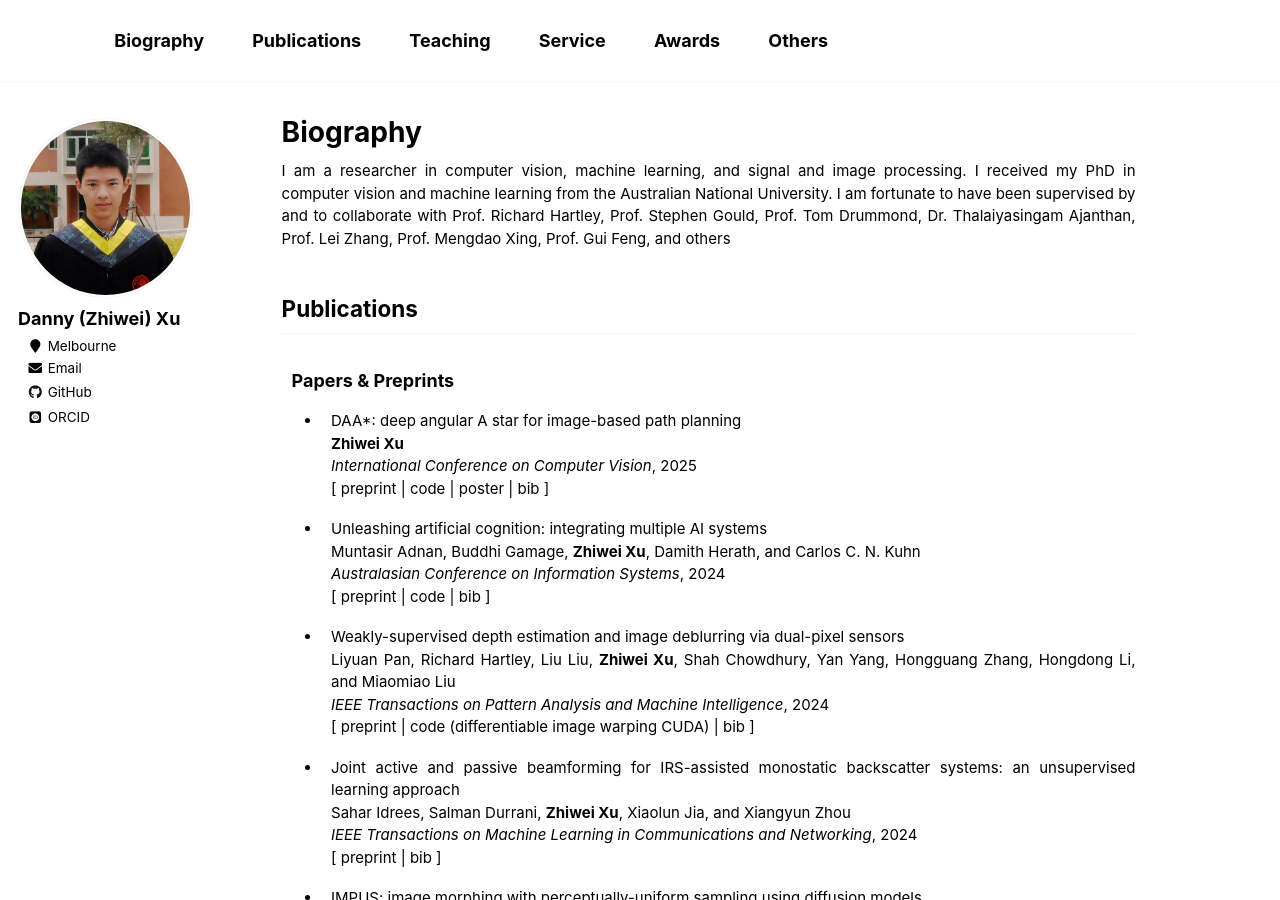
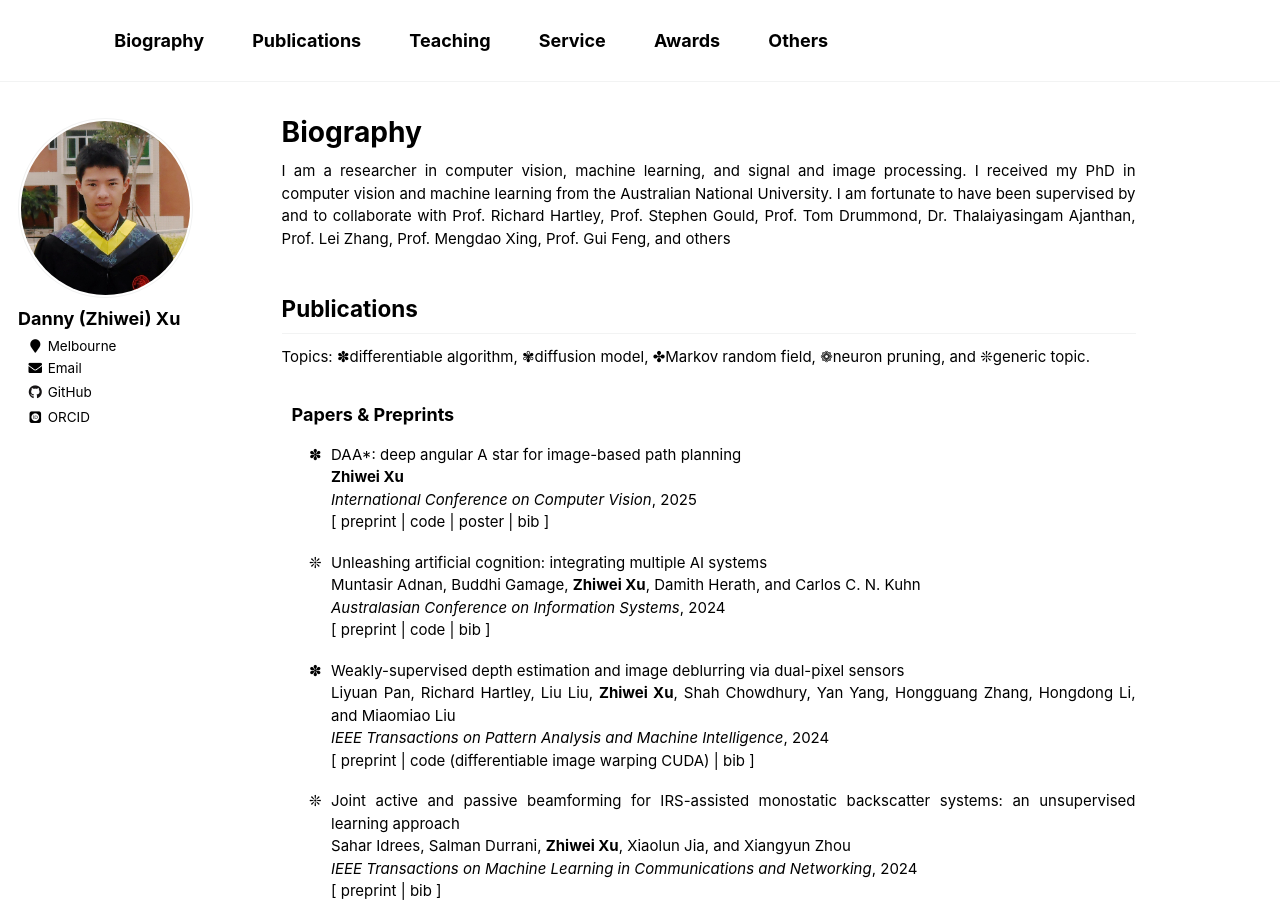
Before and after one commit to zwxu064/zwxu064.github.io, a Jekyll site: the page built from _pages/about.html, in a window 1280 px wide and 900 px high. Built offline with Jekyll 4.4.1, drawn with Linux system fonts in a browser that asks for light colours; some web fonts are replaced.

Commit message:
Update about.html

```diff
--- a/_pages/about.html
+++ b/_pages/about.html
@@ -22,15 +22,15 @@ ul{li{padding-inline-start: 1ch;}}
 </p>
 
 <h2 id="publications">Publications</h2>
-  <!-- <div>Topics: <span style="color:black">✽</span>deep declarative network,
+  <div>Topics: <span style="color:black">✽</span>differentiable algorithm,
     <span style="color:black">✾</span>diffusion model,
     <span style="color:black">✤</span>Markov random field,
     <span style="color:black">❁</span>neuron pruning,
     and <span style="color:black">❊</span>generic topic.
-  </div> -->
+  </div>
 
   <h3 class="tab">Papers & Preprints</h3>
-  <ul>
+  <ul class="ddn">
   <li style="color:black">
 	  <div><span style="font-size:1em">DAA*: deep angular A star for image-based path planning</span></div>
       <div><span style="color:black;font-size:1em"><strong>Zhiwei Xu</strong></span></div>
@@ -54,7 +54,7 @@ ul{li{padding-inline-start: 1ch;}}
   </li>
   </ul>
 
-  <ul>
+  <ul class="generic">
   <li style="color:black">
 	  <div><span style="font-size:1em">Unleashing artificial cognition: integrating multiple AI systems</span></div>
       <div><span style="color:black;font-size:1em">Muntasir Adnan, Buddhi Gamage, <strong>Zhiwei Xu</strong>, Damith Herath, and Carlos C. N. Kuhn</span></div>
@@ -77,7 +77,7 @@ ul{li{padding-inline-start: 1ch;}}
   </li>
   </ul>
 
-  <ul>
+  <ul class="ddn">
   <li style="color:black"><div><span style="font-size:1em">Weakly-supervised depth estimation and image deblurring via dual-pixel sensors</span></div>
       <div><span style="color:black;font-size:1em">Liyuan Pan, Richard Hartley, Liu Liu, <strong>Zhiwei Xu</strong>, Shah Chowdhury, Yan Yang, Hongguang Zhang, Hongdong Li, and Miaomiao Liu</span></div>
       <div><span style="color:black"><i>IEEE Transactions on Pattern Analysis and Machine Intelligence</i>, 2024</span></div>
@@ -99,7 +99,7 @@ ul{li{padding-inline-start: 1ch;}}
   </li>
   </ul>
 
-  <ul>
+  <ul class="generic">
   <li style="color:black">
 	  <div><span style="font-size:1em">Joint active and passive beamforming for IRS-assisted monostatic backscatter systems: an unsupervised learning approach</span></div>
       <div><span style="color:black;font-size:1em">Sahar Idrees, Salman Durrani, <strong>Zhiwei Xu</strong>, Xiaolun Jia, and Xiangyun Zhou</span></div>
@@ -121,7 +121,7 @@ ul{li{padding-inline-start: 1ch;}}
   </li>
   </ul>
 
-  <ul>
+  <ul class="diffusion">
   <li style="color:black"><div><span style="font-size:1em;color:black">IMPUS: image morphing with perceptually-uniform sampling using diffusion models</span></div>
       <div><span style="color:black;font-size:1em">Zhaoyuan Yang, Zhengyang Yu, <strong>Zhiwei Xu</strong>, Jaskirat Singh, Jing Zhang, Dylan Campbell, Peter Tu, and Richard Hartley</span></div>
       <div><span style="color:black"><i>International Conference on Learning Representations</i>, 2024</span></div>
@@ -143,7 +143,7 @@ ul{li{padding-inline-start: 1ch;}}
   </li>
   </ul>
 
-  <ul>
+  <ul class="generic">
   <li style="color:black"><div><span style="color:black">Adversarial purification with the manifold hypothesis</span></div>
       <div><span style="color:black;font-size:1em">Zhaoyuan Yang, <strong>Zhiwei Xu</strong>, Jing Zhang, Richard Hartley, and Peter Tu</span></div>
       <div><span style="color:black"><span style="color:black"><i>Association for the Advancement of Artificial Intelligence</i>, 2024</span></div>
@@ -165,7 +165,7 @@ ul{li{padding-inline-start: 1ch;}}
   </li>
   </ul>
 
-  <ul>
+  <ul class="diffusion">
   <li style="color:black"><div><span style="color:black">Probabilistic and semantic descriptions of image manifolds and their applications</span></div>
       <div><span style="color:black;font-size:1em">Peter Tu, Zhaoyuan Yang, Richard Hartley, <strong>Zhiwei Xu</strong>, Jing Zhang, Yiwei Fu,
 	  Dylan Campbell, Jaskirat Singh, and Tianyu Wang</span></div>
@@ -187,7 +187,7 @@ ul{li{padding-inline-start: 1ch;}}
   </li>
   </ul>
 
-  <ul>
+  <ul class="ddn">
   <li style="color:black"><div><span style="color:black">PMaF: deep declarative layers for principal matrix features</span></div>
       <div><span style="color:black;font-size:1em"><strong>Zhiwei Xu</strong>, Hao Wang, Yanbin Liu, and Stephen Gould</span></div>
       <div><span style="color:black"><i>International Conference on Machine Learning Workshop</i>, 2023</span></div>
@@ -210,7 +210,7 @@ ul{li{padding-inline-start: 1ch;}}
   </li>
   </ul>
 
-  <ul>
+  <ul class="ddn">
   <li style="color:black"><div><span style="color:black">Towards understanding gradient approximation in equality constrained deep declarative networks</span></div>
       <div><span style="color:black;font-size:1em">Stephen Gould, Ming Xu, <strong>Zhiwei Xu</strong>, and Yanbin Liu</span></div>
       <div><span style="color:black"><i>International Conference on Machine Learning Workshop</i>, 2023</span></div>
@@ -232,7 +232,7 @@ ul{li{padding-inline-start: 1ch;}}
   </li>
   </ul>
 
-  <ul>
+  <ul class="ddn">
   <li style="color:black"><div><span style="color:black">Exploiting problem structure in deep declarative networks: two case studies</span></div>
       <div><span style="color:black;font-size:1em">Stephen Gould, Dylan Campbell, Itzik Ben-Shabat, Chamin Hewa Koneputugodage, and <strong>Zhiwei Xu</strong></span></div>
       <div><span style="color:black"><i>Association for the Advancement of Artificial Intelligence Workshop</i>, 2022</span></div>
@@ -254,21 +254,21 @@ ul{li{padding-inline-start: 1ch;}}
   </li>
   </ul>
 
-  <ul>
+  <ul class="ddn">
   <li style="color:black"><div><span style="color:black">ViLESS: least squares on sphere for video classification</span></div>
       <div><span style="color:black;font-size:1em">Hao Wang, <strong>Zhiwei Xu</strong>, and Stephen Gould</span></div>
       <div><span style="color:black"><i>Technical Report</i>, 2021</span></div>
   </li>
   </ul>
 
-  <ul>
+  <ul class="ddn">
   <li style="color:black"><div><span style="color:black">DDDNet-V2: towards unsupervised depth estimation via dual-pixel sensor</span></div>
       <div><span style="color:black;font-size:1em">Liyuan Pan, <strong>Zhiwei Xu</strong>, Liu Liu, Yan Yang, Miaomiao Liu, and Richard Hartley</span></div>
       <div><span style="color:black"><i>Technical Report</i>, 2021</span></div>
   </li>
   </ul>
 
-  <ul>
+  <ul class="generic">
   <li style="color:black"><div><span style="color:black">Refining semantic segmentation with superpixel by transparent initialization and sparse encoder</span></div>
       <div><span style="color:black;font-size:1em"><strong>Zhiwei Xu</strong>, Thalaiyasingam Ajanthan, and Richard Hartley</span></div>
       <div><span style="color:black"><i>arXiv:2010.04363</i>, 2020</span></div>
@@ -290,7 +290,7 @@ ul{li{padding-inline-start: 1ch;}}
   </li>
   </ul>
 
-  <ul>
+  <ul class="pruning">
   <li style="color:black"><div><span style="color:black">RANP: resource aware neuron pruning at initialization for 3D CNNs</span></div>
       <div><span style="color:black;font-size:1em"><strong>Zhiwei Xu</strong>, Thalaiyasingam Ajanthan, Vibhav Vineet, and Richard Hartley</span></div>
       <div><span style="color:black"><i>International Conference on 3D Vision</i>, pages 180-189, 2020 (<span style="color:black">Oral</span>)</span></div>
@@ -314,7 +314,7 @@ ul{li{padding-inline-start: 1ch;}}
   </li>
   </ul>
 
-  <ul>
+  <ul class="mrf">
   <li style="color:black"><div><span style="color:black">Fast and differentiable message passing on pairwise Markov random fields</span></div>
       <div><span style="color:black;font-size:1em"><strong>Zhiwei Xu</strong>, Thalaiyasingam Ajanthan, and Richard Hartley</span></div>
       <div><span style="color:black"><i>Asian Conference on Computer Vision</i>, pages 523-540, 2020 (<span style="color:black">Oral</span>)</span></div>
```
